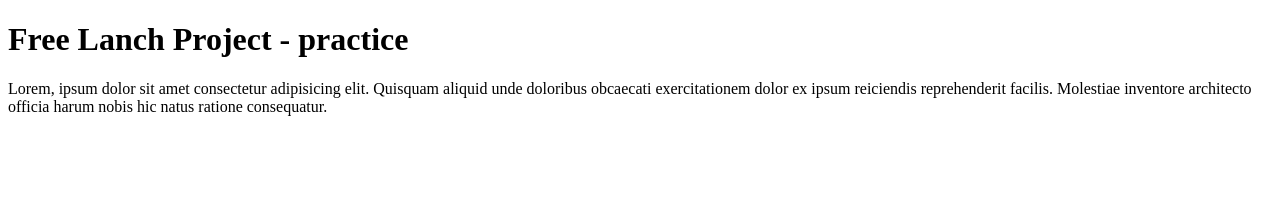
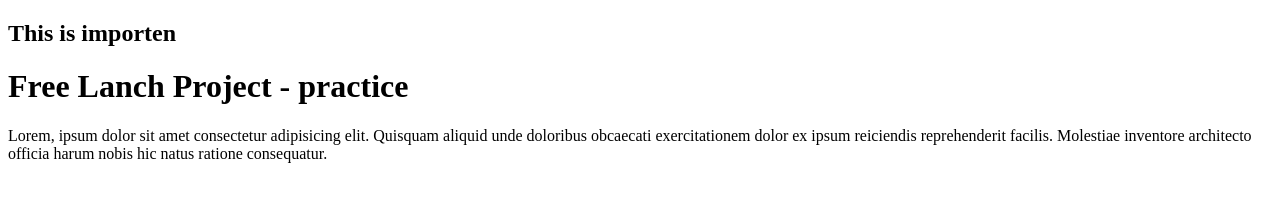
Before and after one commit to surentharrajan-m/first-rep, a plain HTML site: page index.html in a window 1280 px wide. Drawn offline with Linux system fonts and the light colour scheme.

Commit message:
docs:h1 new title inclued

```diff
--- a/index.html
+++ b/index.html
@@ -6,6 +6,7 @@
     <title>Git practice</title>
 </head>
 <body>
+    <h2>This is importen</h2>
     <h1>Free Lanch Project - practice</h1>
     <p>Lorem, ipsum dolor sit amet consectetur adipisicing elit. Quisquam aliquid unde doloribus obcaecati exercitationem dolor ex ipsum reiciendis reprehenderit facilis. Molestiae inventore architecto officia harum nobis hic natus ratione consequatur.</p>
 </body>
```
